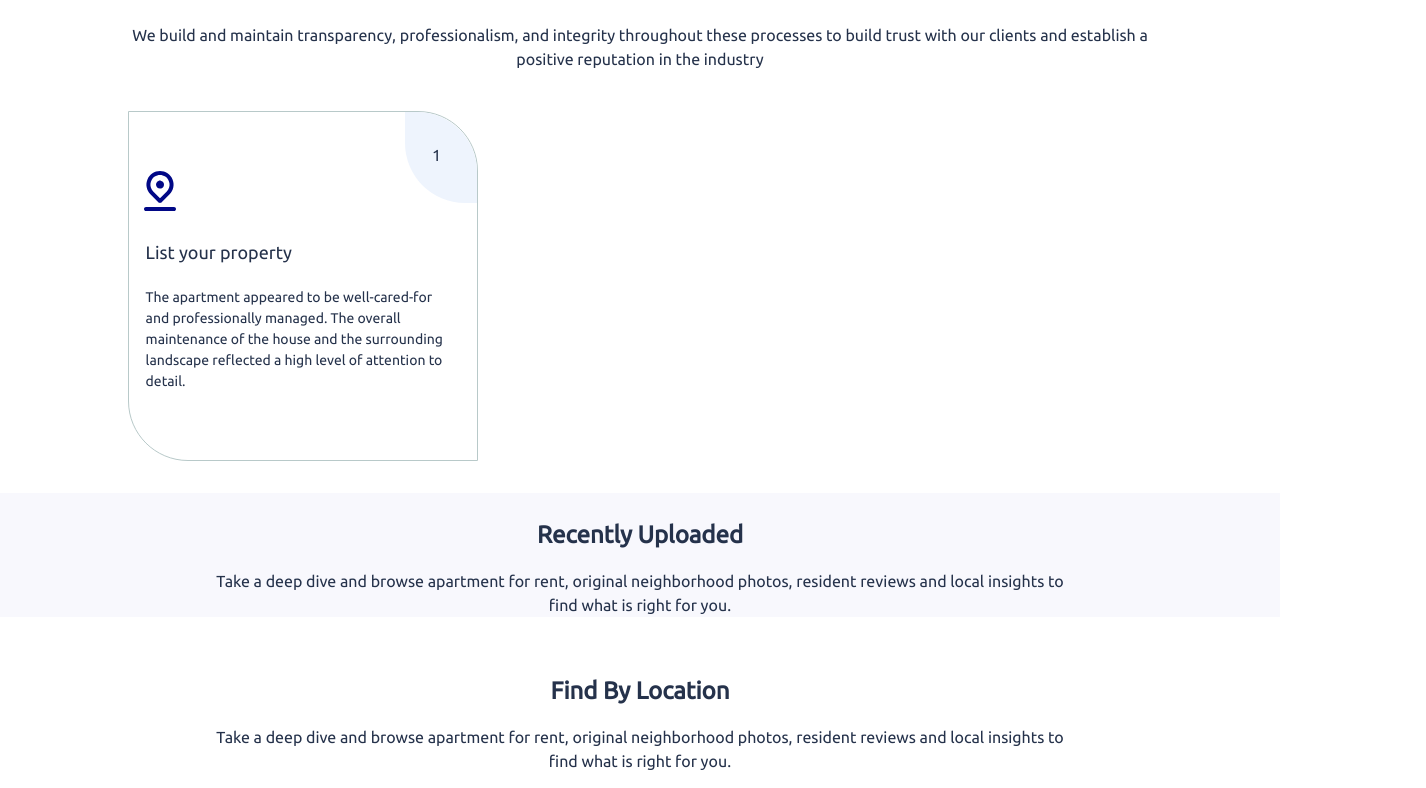
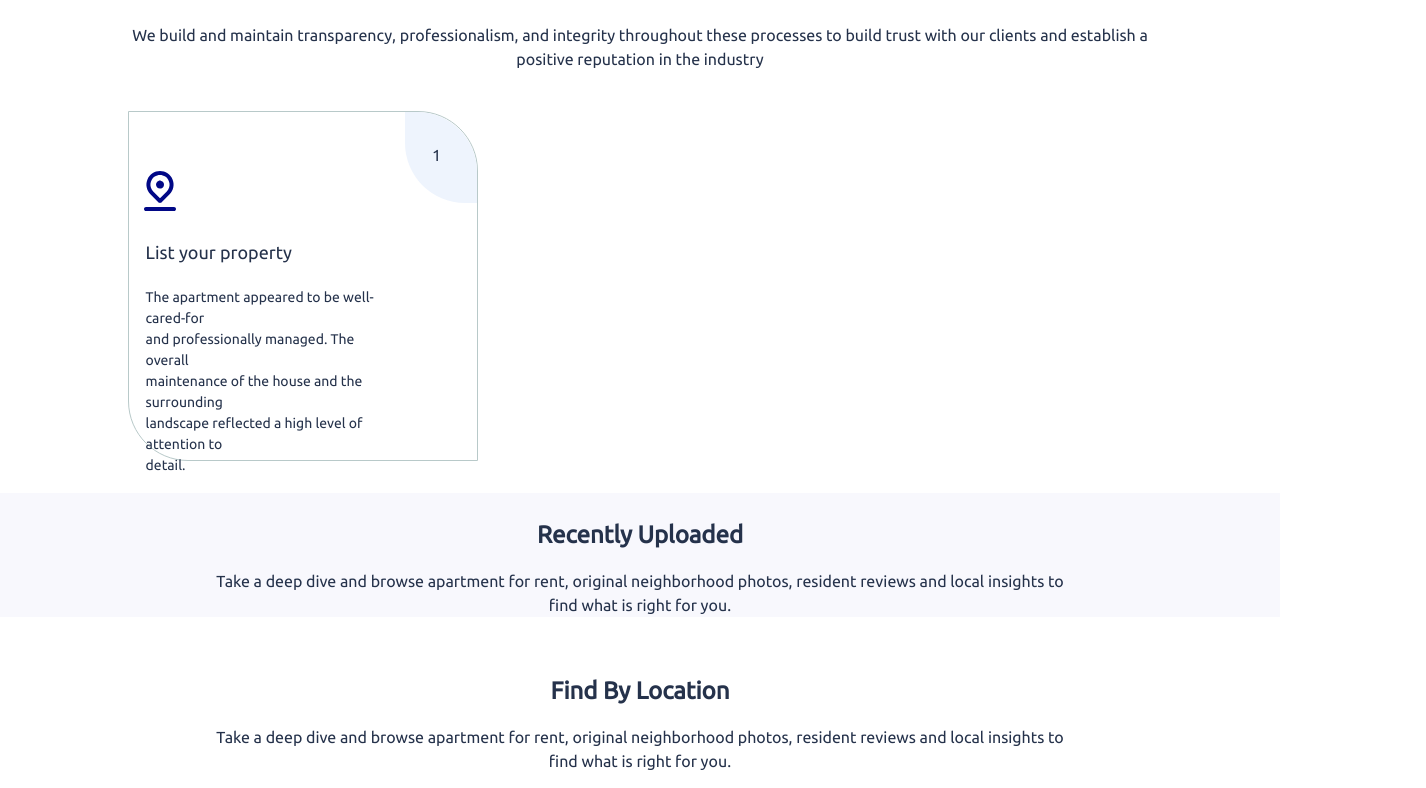
Before and after one commit to lazynerd-studios/Co-Habit-Landing, a React (Vite) app: page / in a window 1280 px wide. Shown: the part 972-1760 px from the top of the page, 1426 px wide, since content can reach past the window. Built offline with nearby package versions, Linux system fonts and the light colour scheme.

Commit message:
Update Home.jsx

```diff
--- a/src/Components/Home/Home.jsx
+++ b/src/Components/Home/Home.jsx
@@ -106,10 +106,7 @@ const Home = () => {
 
             <div className="laptop:flex block">
 
-              <div className="">
-                <p>
-
-                </p>
+              <div className="laptop:relative static">
                 <span className="">
                   <p className="absolute w-[68%] ml-[3.5rem] mt-[10rem] laptop:ml-[1.1rem] laptop:mt-[11rem] text-[0.875rem] font-medium">
                     The apartment appeared to be well-cared-for <br className="laptop:flex hidden" />
```
